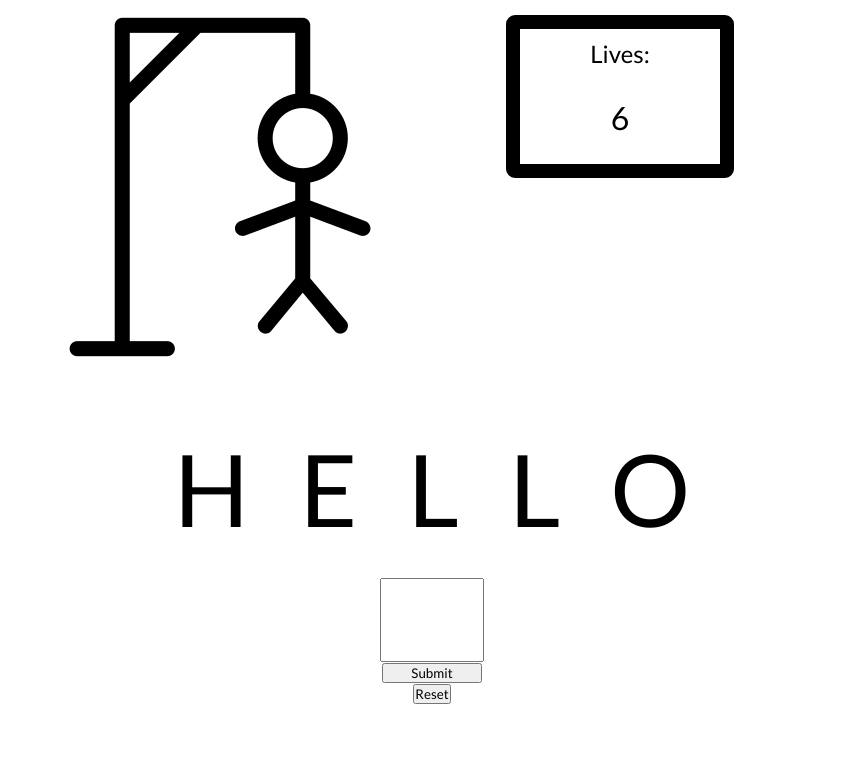
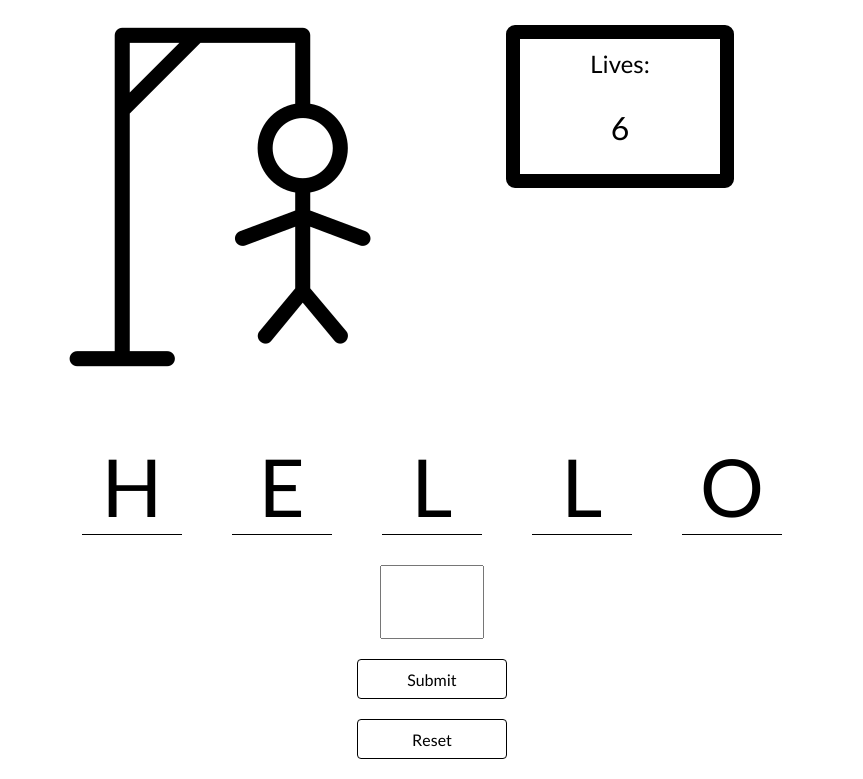
Before and after one commit to nblack0917/hackathon_hangman, a plain HTML site: page index.html in a window 1280 px wide. Shown: the part 66-845 px from the top of the page, without its empty margins (208-1071 px from the left). Before the commit the page ends 800 px from the top, so only its background shows below. Drawn offline with Linux system fonts and the light colour scheme.

Commit message:
added button styles, moved returnResult, changed with font sizing and spacing between elements

```diff
--- a/index.html
+++ b/index.html
@@ -4,7 +4,7 @@
     <meta charset="UTF-8">
     <meta name="viewport" content="width=device-width, initial-scale=1.0">
     <link rel="stylesheet" href="styles.css">
-    <script src="main.js" defer></script>
+    <script src="main.js"></script>
     <title>Hackathon Hangman</title>
 </head>
 <body>
@@ -30,8 +30,9 @@
         <input type="text" maxlength="1" id="userInput">
         <br>
         <button id="submit">Submit</button>
+        <br>
+        <button id="reset">Reset</button>
         <div id="returnResult"></div>
-        <button id="reset">Reset</button>
     </section>
 </body>
 </html>
--- a/styles.css
+++ b/styles.css
@@ -10,6 +10,11 @@ body {
     width: 800px;
     margin: auto;
     text-align: center;
+}
+
+h1 {
+    margin-top: 5px;
+    margin-bottom: 5px;
 }
 
 .topContainer {
@@ -46,19 +51,65 @@ body {
     display: flex;
     justify-content: center;
     margin-top: 50px;
-    font-size: 100px;
+    font-size: 80px;
     gap: 50px;
+}
+
+.letterBox {
+    border-bottom: solid black 1px;
+    width: 100px;
 }
 
 #userInput {
     width: 100px;
-    height: 80px;
+    height: 70px;
     margin-top: 30px;
     text-align: center;
     font-size: 50px;
     text-transform: uppercase;
 }
 
+button, input[type="submit"], input[type="reset"] {
+	background: none;
+	color: inherit;
+	border: none;
+	padding: 0;
+	font: inherit;
+	cursor: pointer;
+	outline: inherit;
+}
+
 #submit {
-    width: 100px;
+    width: 150px;
+    height: 40px;
+    margin-top: 20px;
+    cursor: pointer;
+    border: solid black 1px;
+    border-radius: 4px;
+    transition: 0.2s;
 }
+
+#submit:hover {
+    font-size: 20px;
+}
+
+#reset {
+    width: 150px;
+    height: 40px;
+    margin-top: 20px;
+    cursor: pointer;
+    border: solid black 1px;
+    border-radius: 4px;
+    transition: 0.2s;
+}
+
+#reset:hover {
+    font-size: 20px;
+}
+
+#returnResult {
+    margin: auto;
+    margin-top: 20px;
+    width: fit-content;
+    font-size: 25px;
+}
```
